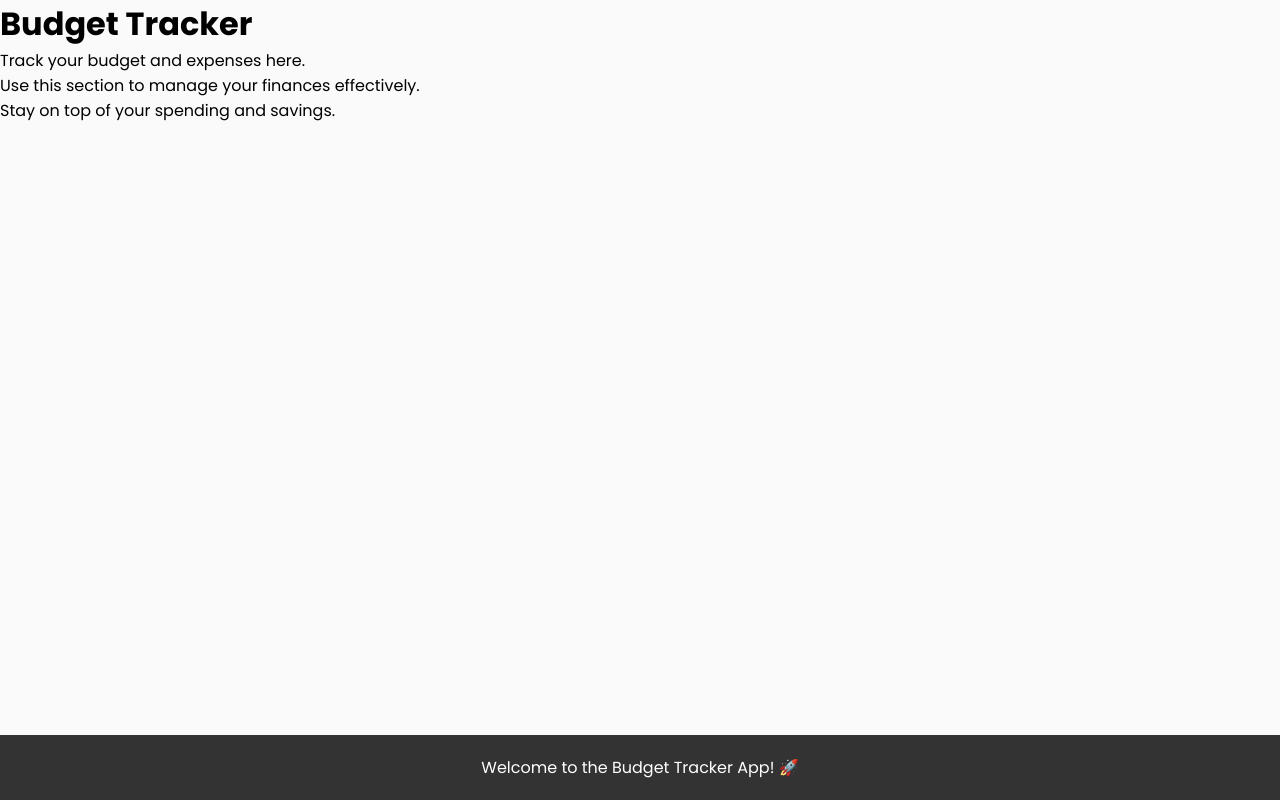
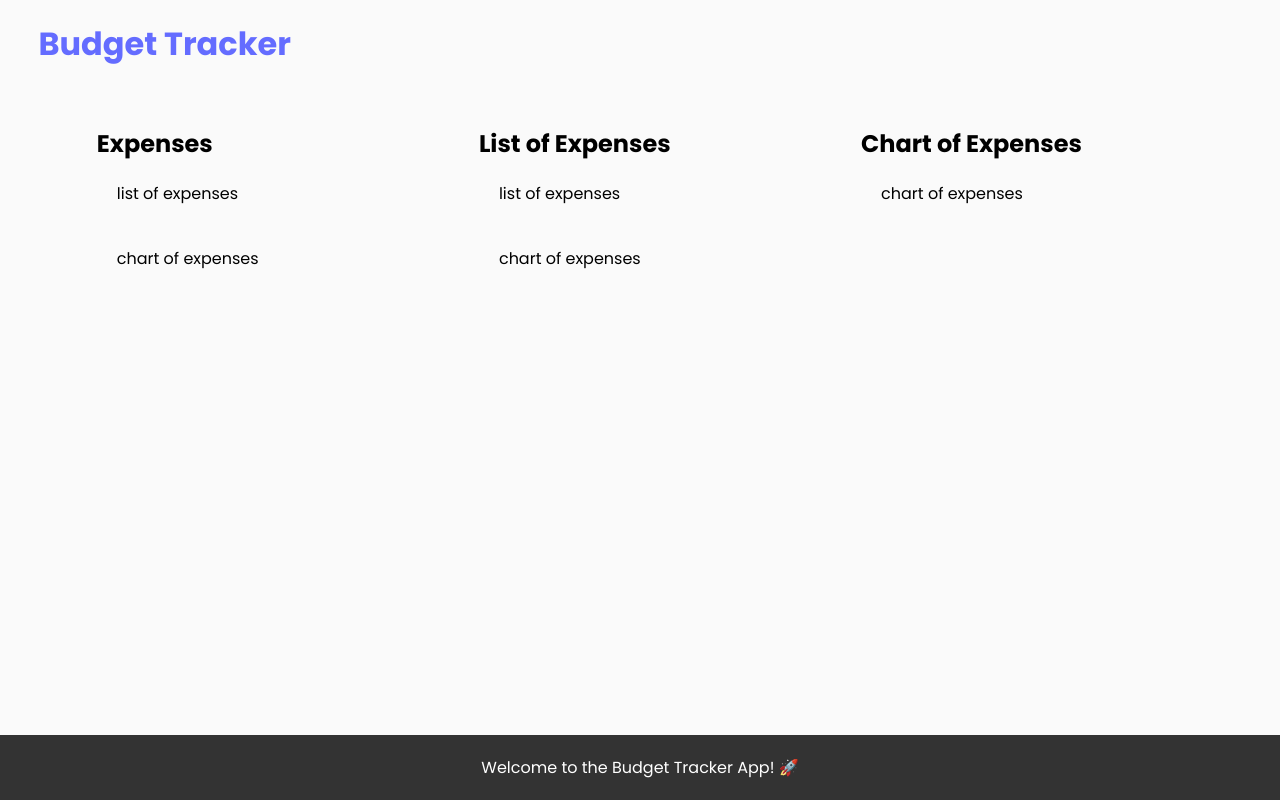
Before and after one commit to HseinKt/Brainwave_Matrix_Intern, a React (Vite) app: page /tracker in a window 1280 px wide. Built offline with nearby package versions, Linux system fonts and the light colour scheme.

Commit message:
Built the expense tracker page

```diff
--- a/src/App.jsx
+++ b/src/App.jsx
@@ -1,5 +1,4 @@
 import { Route, BrowserRouter as Router, Routes } from 'react-router-dom'
-// import './App.css'
 import Home from './pages/Home'
 import NotFound from './pages/NotFound'
 import BugetTracker from './pages/BugetTracker'
--- /dev/null
+++ b/src/CSS/BugetTracker.css
@@ -0,0 +1,29 @@
+.budget-tracker-container {
+    display: flex;
+    flex-direction: column;
+    padding-inline: var(--padding-page);
+    overflow: hidden;
+}
+.budget-tracker-title h1 {
+    font-weight: bold;
+    margin: 20px 20px 0px 0px;
+}
+.budget-tracker-expenses {
+    display: flex;
+    flex-direction: row;
+    justify-content: space-between;
+    gap: 20px;
+    padding: var(--padding-page);
+    width: 100%;
+}
+
+.budget-tracker-data,
+.budget-tracker-list,
+.budget-tracker-chart {
+    flex: 1;
+    display: flex;
+    flex-direction: column;
+    justify-content: flex-start;
+    padding: 20px;
+    border-radius: 4px;
+}
--- /dev/null
+++ b/src/components/Chart_of_expenses.jsx
@@ -0,0 +1,12 @@
+const Chart_of_expenses = () => {
+    return (
+        <div>
+            <h2>Chart of Expenses</h2>
+            <div className="budget-tracker-chart">
+                chart of expenses
+            </div>
+        </div>
+     );
+}
+
+export default Chart_of_expenses;
--- /dev/null
+++ b/src/components/Expenses.jsx
@@ -0,0 +1,15 @@
+const Expenses = () => {
+    return (
+        <div className="budget-tracker-data-item">
+            <h2>Expenses</h2>
+            <div className="budget-tracker-list">
+                list of expenses
+            </div>
+            <div className="budget-tracker-chart">
+                chart of expenses
+            </div>
+        </div>
+     );
+}
+
+export default Expenses;
--- /dev/null
+++ b/src/components/List_of_expenses.jsx
@@ -0,0 +1,15 @@
+const List_of_expenses = () => {
+    return (
+        <div>
+            <h2>List of Expenses</h2>
+            <div className="budget-tracker-list">
+                list of expenses
+            </div>
+            <div className="budget-tracker-chart">
+                chart of expenses
+            </div>
+        </div>
+     );
+}
+
+export default List_of_expenses;
--- a/src/index.css
+++ b/src/index.css
@@ -35,6 +35,12 @@
   box-sizing: border-box;
   font-family: 'Poppins', sans-serif;
 }
+html, body, #root {
+  margin: 0;
+  padding: 0;
+  width: 100%;
+  height: 100%;
+}
 a {
   font-weight: 500;
   color: #646cff;
@@ -44,7 +50,6 @@ a:hover {
   color: #535bf2;
 }
 body {
-  margin: 0;
   display: flex;
   place-items: center;
   min-width: 320px;
@@ -71,7 +76,6 @@ body {
   justify-content: center;
   align-items: center;
   height: 100vh;
-  width: 100vw;
   background: linear-gradient(to bottom right, var(--first-color), var(--second-color));
 }
 .not-found .link {
@@ -85,7 +89,6 @@ body {
   display: flex;
   flex-direction: column;
   min-height: 100vh;
-  width: 100vw;
   background-color: var(--body-color);
 }
 .Main-content {
@@ -96,5 +99,4 @@ body {
   padding: 20px;
   background-color: #333;
   color: white;
-  width: 100%;
 }
--- a/src/pages/BugetTracker.jsx
+++ b/src/pages/BugetTracker.jsx
@@ -1,10 +1,32 @@
+import { Link } from 'react-router-dom';
+import '../CSS/BugetTracker.css';
+import Expenses from '../components/Expenses';
+import List_of_expenses from '../components/list_of_expenses';
+import Chart_of_expenses from '../components/Chart_of_expenses';
+
 const BugetTracker = () => {
     return (
-        <div className="budget-tracker">
-            <h1>Budget Tracker</h1>
-            <p>Track your budget and expenses here.</p>
-            <p>Use this section to manage your finances effectively.</p>
-            <p>Stay on top of your spending and savings.</p>
+        <div className="budget-tracker-container">
+
+            <div className="budget-tracker-title">
+                <Link to="/" className="budget-tracker-link">
+                    <h1>Budget Tracker</h1>
+                </Link>
+            </div>
+
+            <div className="budget-tracker-expenses">
+                <div className="budget-tracker-data">
+                    <Expenses/>
+                </div>
+
+                <div className="budget-tracker-list">
+                    <List_of_expenses/>
+                </div>
+
+                <div className="budget-tracker-chart">
+                    <Chart_of_expenses/>
+                </div>
+            </div>
         </div>
      );
 }
```
Also changed, not shown: src/components/Header.jsx (deleted, +0 -9 lines).
